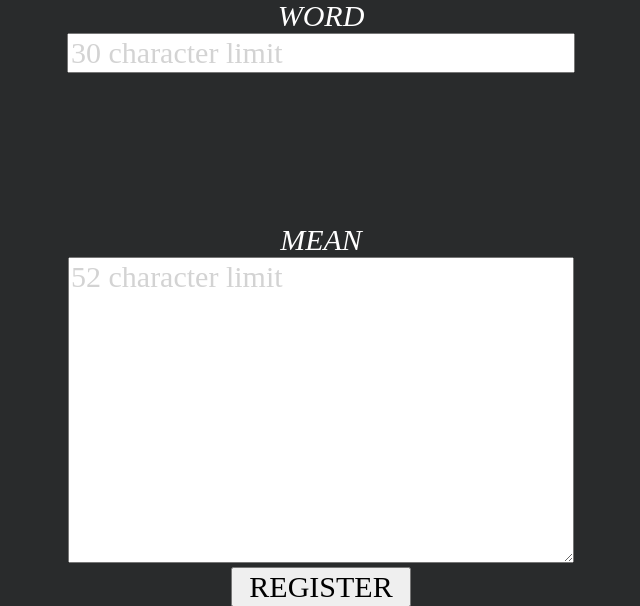
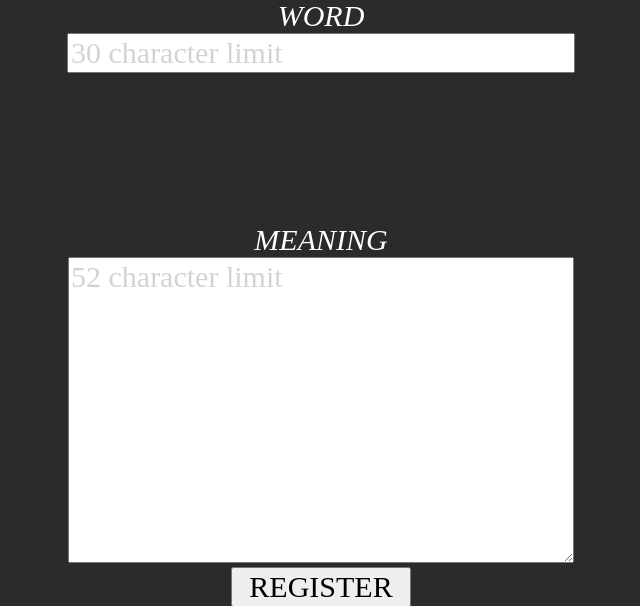
Before and after one commit to brightcat1/FlashCard, a Flask app: template app/templates/create_card.html in a window 1280 px wide. Shown: the part 367-973 px from the top of the page, without its empty margins (319-959 px from the left). Run offline with Flask 2, Linux system fonts and the light colour scheme; the template is opened without the code that fills it, so the values that code supplies are empty.

Commit message:
表記の修正2

```diff
--- a/app/templates/create_card.html
+++ b/app/templates/create_card.html
@@ -23,7 +23,7 @@
             <form action="add_card" method="post">
                 <p class = "word_text">WORD</p>
                 <input type="text" maxlength='30' pattern="^(?!.*(<|>|&|;)).*$" class = "word" name="word" placeholder="30 character limit">
-                <p class = "mean_text">MEAN</p>
+                <p class = "mean_text">MEANING</p>
                 <textarea class="mean" maxlength='52' pattern="^(?!.*(<|>|&|;)).*$" name="mean" placeholder="52 character limit"></textarea>
                 <p><input type="submit" value="REGISTER" class="register_btn"></p>
 
```
